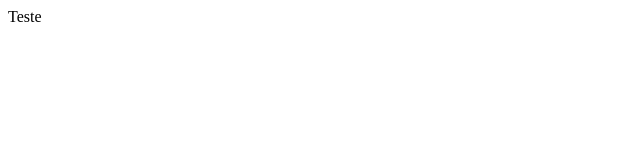
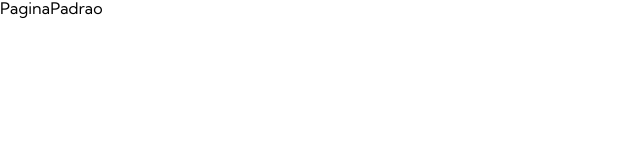
Before and after one commit to tenoriobn/ipaddresstracker, a React (Vite) app: page / in a window 1280 px wide. Shown: the top 160 px of the page, without its empty margins (0-640 px from the left). Built offline with nearby package versions, Linux system fonts and the light colour scheme; the HTML template or start-up script is replaced by a standard one.

Commit message:
Adicionando estilos padrão

```diff
--- a/index.html
+++ b/index.html
@@ -4,6 +4,9 @@
     <meta charset="UTF-8" />
     <meta name="viewport" content="width=device-width, initial-scale=1.0" />
     <link rel="icon" type="image/svg+xml" href="/logo.png" />
+    <link rel="stylesheet" href="https://cdnjs.cloudflare.com/ajax/libs/meyer-reset/2.0/reset.min.css">
+    <link rel="stylesheet" href="https://cdnjs.cloudflare.com/ajax/libs/normalize/8.0.1/normalize.min.css" />
+    <link href="https://fonts.googleapis.com/css2?family=Kumbh+Sans:wght@400;700&family=Rubik:wght@400;500;700&display=swap" rel="stylesheet">
     <title>IP Address Tracker</title>
   </head>
   <body>
--- a/package.json
+++ b/package.json
@@ -10,6 +10,7 @@
     "preview": "vite preview"
   },
   "dependencies": {
+    "normalize.css": "^8.0.1",
     "react": "^18.2.0",
     "react-dom": "^18.2.0",
     "react-router-dom": "^6.18.0",
--- a/src/App.tsx
+++ b/src/App.tsx
@@ -1,8 +1,14 @@
+import { ThemeProvider } from "styled-components";
+import PaginaPadrao from "./page";
+import Theme from "./theme";
+import EstilosGlobais from "./common/EstilosGlobais";
+
 function App() {
   return (
-    <>
-      Teste
-    </>
+    <ThemeProvider theme={Theme}>
+      <EstilosGlobais />
+      <PaginaPadrao />
+    </ThemeProvider>
   )
 }
 
--- /dev/null
+++ b/src/common/EstilosGlobais/index.tsx
@@ -0,0 +1,14 @@
+import { createGlobalStyle } from "styled-components";
+import Theme from "../../theme";
+
+const EstilosGlobais = createGlobalStyle`
+
+body {
+  font-family: ${Theme.font.rubik};
+	line-height: 1;
+  min-height: 100vh;
+}
+
+`
+
+export default EstilosGlobais;
--- /dev/null
+++ b/src/page/index.tsx
@@ -0,0 +1,10 @@
+import { ThemeProvider } from "styled-components";
+import theme from "../theme"
+
+export default function PaginaPadrao() {
+  return (
+    <ThemeProvider theme={theme}>
+      <h2>PaginaPadrao</h2>
+    </ThemeProvider>
+  )
+}
--- /dev/null
+++ b/src/theme.tsx
@@ -0,0 +1,11 @@
+const Theme = {
+  colors: {
+    VeryDarkGray: '#2b2b2b',
+    DarkGray: '#969696',
+  },
+  font: {
+    rubik: 'Kumbh Sans, sans-serif',
+  }
+}
+
+export default Theme;
```
Also changed, not shown: 1 other file (tests, documents, lock files or other folders).
